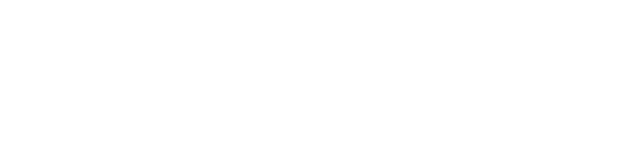
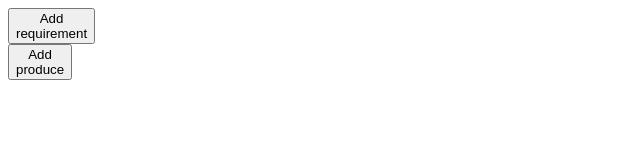
Before and after one commit to Soul2606/Maximize-tasks-from-work, a plain HTML site: page index.html in a window 1280 px wide. Shown: the whole page, without its empty margins (0-640 px from the left). Drawn offline with Linux system fonts and the light colour scheme.

Commit message:
added some ui elements

```diff
--- a/index.html
+++ b/index.html
@@ -4,7 +4,8 @@
 	<meta charset="UTF-8">
 	<meta name="viewport" content="width=device-width, initial-scale=1.0">
 	<title>Document</title>
-	<script src="script.js"></script>
+	<script src="script.js" defer></script>
+	<link rel="stylesheet" href="style.css">
 </head>
 <body>
 	<main>
--- a/script.js
+++ b/script.js
@@ -94,3 +94,76 @@ const tasks = [
 	new Task([resources.a.inst(1), resources.b.inst(1)], [resources.c.inst(1)]),
 	new Task([resources.c.inst(1)], [resources.a.inst(1)]),
 ]
+
+
+
+
+
+/**
+ * @param {string} btnText
+ * @param {string[]} options
+ * @param {(i:number,e:Event,button:HTMLButtonElement)=>void} onSelect
+ * @returns {HTMLElement}
+ */
+function createDropdown(btnText, options, onSelect) {
+
+	const root = document.createElement('div')
+	root.className = 'dropdown'
+
+	const dropdown = document.createElement('div')
+	dropdown.className = 'dropdown-menu'
+	const hide = ()=>dropdown.style.display = 'none'
+	const show = ()=>dropdown.style.display = ''
+	hide()
+	dropdown.addEventListener('mouseleave', hide)
+	options.forEach((v,i)=>{
+		const b = document.createElement('button')
+		b.className = 'dropdown-menu-item'
+		b.textContent = v
+		b.addEventListener('click',e=>{
+			e.stopPropagation()
+			onSelect(i,e,button)
+			hide()
+		})
+		dropdown.append(b)
+	})
+
+	root.append(dropdown)
+
+	const button = document.createElement('button')
+	button.className = 'dropdown-button'
+	button.textContent = btnText
+	button.addEventListener('click',show)
+	root.append(button)
+
+	return root
+}
+
+
+
+/**
+ * @param {Task} task
+ * @returns {HTMLElement}
+ */
+function createTask(task) {
+	const root = document.createElement('div')
+
+	const resourcesArray = Object.values(resources).map(v=>v.name)
+	const addReq = createDropdown('Add requirement', resourcesArray, (i,e,btn)=>{
+		console.log(i)
+		btn.textContent = resourcesArray[i]
+		task.requirements.push(Object.values(resources)[i])
+	})
+	root.append(addReq)
+
+	const addProd = createDropdown('Add produce', resourcesArray, (i,e,btn)=>{
+		console.log(i)
+		btn.textContent = resourcesArray[i]
+		task.produce.push(Object.values(resources)[i])
+	})
+	root.append(addProd)
+
+	return root
+}
+
+document.body.append(createTask(tasks[0]))
--- /dev/null
+++ b/style.css
@@ -0,0 +1,16 @@
+
+.dropdown{
+    position: relative;
+    width: min-content;
+}
+
+.dropdown-menu{
+    position: absolute;
+    width: 100%;
+    z-index: 9999;
+}
+
+.dropdown-menu-item{
+    display: block;
+    width: 100%;
+}
```
